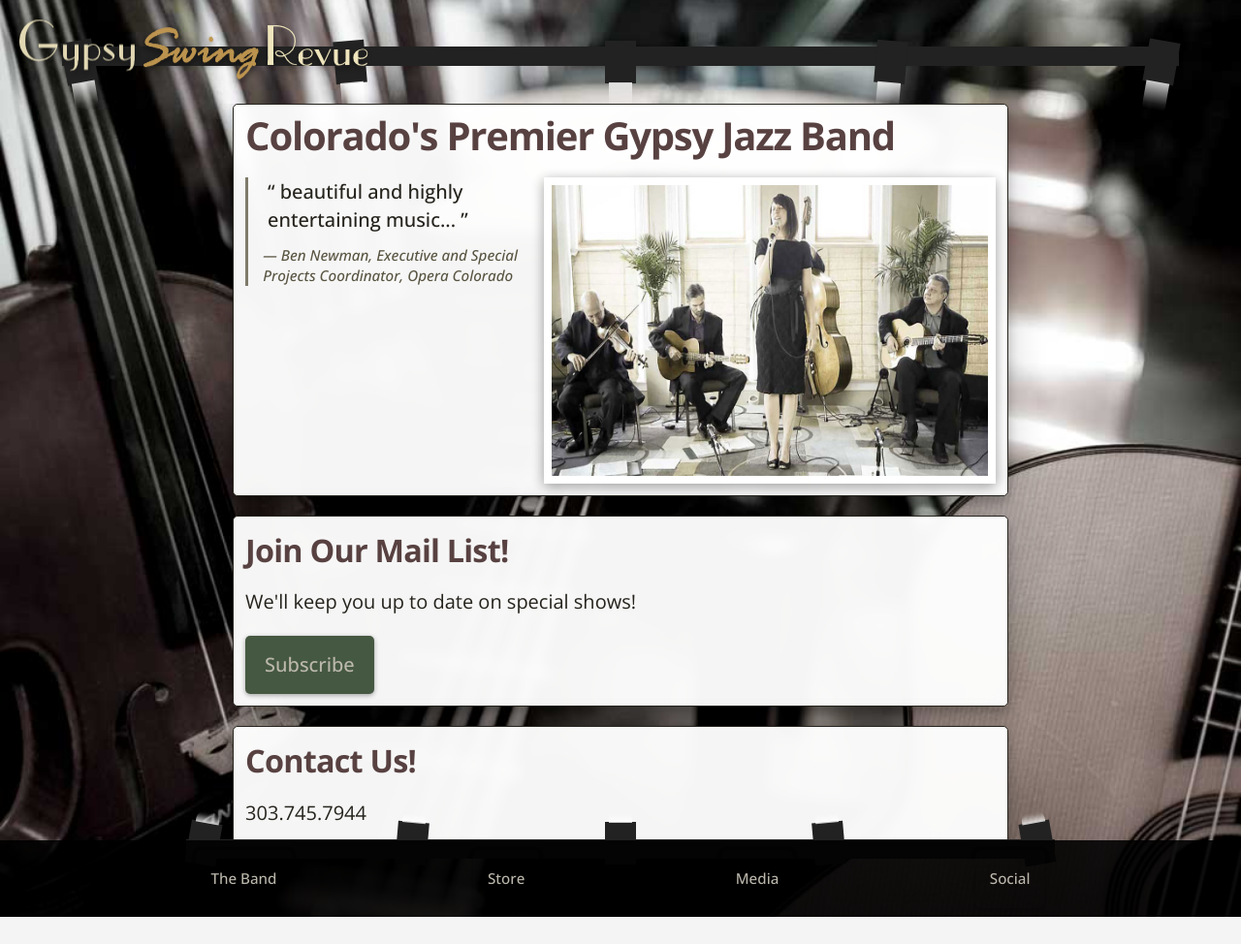
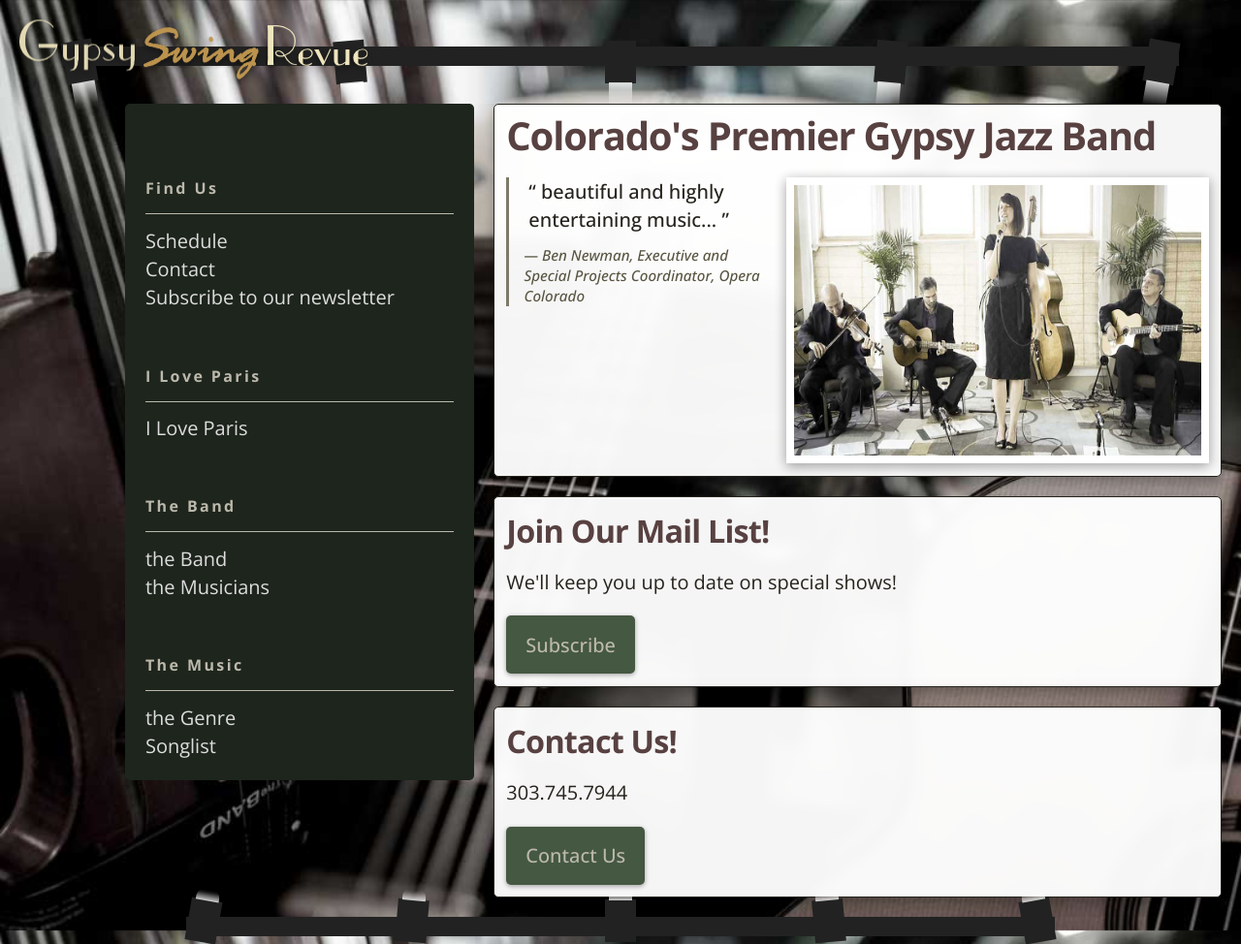
Before and after one commit to ElliotReed/gypsyswingrevue_django_v1, a Django app: page / in a window 1280 px wide. Shown: the whole page at 97% size. Before the commit the page ends 946 px from the top, so only its background shows below. Run offline with Django 4.2, Linux system fonts and the light colour scheme.

Commit message:
validate html bug fixes

```diff
--- a/core/templates/core/front-page.html
+++ b/core/templates/core/front-page.html
@@ -13,10 +13,10 @@ Gypsy Swing Revue | Colorado's Premier Gypsy Jazz Swing Band! | Weddings and Eve
 {% block content %}
 
 <!-- <div class="curtain">
-  <div class="curtain__panel curtain__panel--left">
+  <div class="curtain__panel curtain__panel-left">
     <div class="curtain__fold"></div>
   </div>
-  <div class="curtain__panel curtain__panel--right">
+  <div class="curtain__panel curtain__panel-right">
     <div class="curtain__fold"></div>
   </div>
 </div> -->
@@ -26,12 +26,12 @@ Gypsy Swing Revue | Colorado's Premier Gypsy Jazz Swing Band! | Weddings and Eve
     <h1 class="heading-1">Colorado's Premier Gypsy Jazz Band</h1>
 
     <div class="feature__inner">
-      <section data-viewer class="viewer">
+      <div data-viewer class="viewer">
         {% include 'core/partials/viewer.html' with image_prefixes=image_prefixes %}
-      </section>
-      <section data-testimonial>
+      </div>
+      <div data-testimonial>
         {% include 'core/partials/testimonials.html' with testimonials=testimonials %}
-      </section>
+      </div>
     </div>
   </section>
 </div>
@@ -70,9 +70,7 @@ Gypsy Swing Revue | Colorado's Premier Gypsy Jazz Swing Band! | Weddings and Eve
 <div class="container">
   <div class="panel contact">
     <h2 class="heading-2">Contact Us!</h4>
-      <div class="">
-        <subheader>303.745.7944</subheader>
-      </div>
+      <p>303.745.7944</p>
       <a href="/contact" class="link-as-button">Contact Us</a>
   </div>
 </div>
--- a/sass/abstracts/_functions.scss
+++ b/sass/abstracts/_functions.scss
@@ -42,6 +42,16 @@ $scale: (
   }
 
   @return #{$value +'rem'};
+}
+
+@function percent-scale($keys...) {
+  $value: $sizes;
+
+  @each $key in $keys {
+    $value: map-get($value, $key);
+  }
+
+  @return #{$value * 100 +'%'};
 }
 
 
--- a/sass/abstracts/_mixins.scss
+++ b/sass/abstracts/_mixins.scss
@@ -7,13 +7,19 @@
 @mixin appFixedContainer {
   display: grid;
   grid-template-rows: auto minmax(0, 1fr) auto;
+  grid-template-columns: 1fr;
   width: 100vw;
   min-height: 100vh;
   max-height: 100vh;
   overflow: hidden;
 
+  @include respondTo(tablet) {
+    grid-template-columns: 1fr 1.618fr;
+  }
+
+
   // add to the scrollable content container
-  >.scrollabel-content {
+  .scrollabel-content {
     overflow-y: auto;
     @include scrollbar;
     padding-bottom: variables.$spacer-md;
--- a/sass/components/_curtain.scss
+++ b/sass/components/_curtain.scss
@@ -44,11 +44,11 @@
 
     $animation-parameters: 2s 2s ease forwards;
 
-    &--left {
+    &-left {
       animation: liftLeftCurtain $animation-parameters;
     }
 
-    &--right {
+    &-right {
       animation: liftRightCurtain $animation-parameters;
 
       .curtain__fold {
--- a/sass/layouts/_footer.scss
+++ b/sass/layouts/_footer.scss
@@ -6,6 +6,11 @@ footer {
   // margin-top: calc(abstracts.$spacer-md * -2);
   background: transparentize(abstracts.color(min), .12);
   z-index: 1;
+
+  @include abstracts.respondTo(tablet) {
+    grid-column-start: 1;
+    grid-column-end: 3;
+  }
 }
 
 .footer__nav {
@@ -21,4 +26,8 @@ footer {
     align-items: center;
     font-size: abstracts.$fs-sm-rem;
   }
+
+  @include abstracts.respondTo(tablet) {
+    display: none;
+  }
 }
--- a/sass/layouts/_footlights.scss
+++ b/sass/layouts/_footlights.scss
@@ -10,6 +10,10 @@
   z-index: -1;
   isolation: isolate;
   mix-blend-mode: darken;
+
+  @include abstracts.respondTo(tablet) {
+    bottom: -1rem;
+  }
 
   &__stage {
     display: flex;
--- a/sass/layouts/_header.scss
+++ b/sass/layouts/_header.scss
@@ -3,6 +3,12 @@
 .site-header {
   position: relative;
   padding: abstracts.$spacer-md abstracts.$spacer-md;
+
+  @include abstracts.respondTo(tablet) {
+    grid-column-start: 1;
+    grid-column-end: 3;
+
+  }
 }
 
 
--- a/sass/layouts/_index.scss
+++ b/sass/layouts/_index.scss
@@ -4,4 +4,5 @@
 @forward 'footlights';
 @forward 'header';
 @forward 'logo';
+@forward 'page-menu';
 @forward 'spotlight';
--- /dev/null
+++ b/sass/layouts/_page-menu.scss
@@ -0,0 +1,38 @@
+@use '../abstracts';
+
+.page-menu {
+  display: none;
+  padding: 0 0 abstracts.$spacer-md abstracts.$spacer-md;
+
+  @include abstracts.respondTo(tablet) {
+    display: flex;
+    flex-direction: column;
+    align-items: flex-end;
+  }
+}
+
+.page-menu__container {
+  width: max(calc(abstracts.em-scale(100) * 100), abstracts.percent-scale(400));
+  border: 1px solid transparent;
+  border-radius: abstracts.$border-radius;
+  padding: abstracts.$spacer-md;
+  background: abstracts.color(green, 900);
+  overflow: hidden;
+}
+
+.menu__container-ul {
+  a {
+    display: block;
+    color: abstracts.color(white, 100);
+  }
+
+  h5 {
+    color: abstracts.color(brown, 100);
+    font-size: .8rem;
+    font-weight: 900;
+    margin-top: abstracts.$spacer-lg;
+    margin-bottom: abstracts.$spacer-sm;
+    border-bottom: 1px solid abstracts.color(brown, 100);
+    padding: abstracts.$spacer-lg 0 abstracts.$spacer-sm 0;
+  }
+}
--- a/templates/base.html
+++ b/templates/base.html
@@ -10,10 +10,8 @@
   <!-- <link rel="shortcut icon" href="{% static 'images/icons/icon-512x512.png' %}"> -->
   <link rel="preconnect" href="https://fonts.googleapis.com">
   <link rel="preconnect" href="https://fonts.gstatic.com" crossorigin>
-  <!-- <link rel="stylesheet" href="{% static 'css/reset.css' %}"> -->
   <link rel="stylesheet" href="{% static 'css/style.min.css' %}">
   <title>{% block title %}{% endblock %}</title>
-  <!-- <link href="https://fonts.googleapis.com/icon?family=Material+Icons" rel="stylesheet"> -->
   <link href="{% static 'fontawesomefree/css/all.min.css' %}" rel="stylesheet" type="text/css">
   <script defer src="{% static 'js/app.js' %}"></script>
   {% block script %}{% endblock script %}
@@ -22,6 +20,9 @@
 <body class="site-background">
 
   {% include 'header.html' %}
+
+  {% include 'partials/page_menu.html' %}
+
   <main class="main scrollabel-content">
     {% block content %}
     {% endblock content %}
--- a/templates/header.html
+++ b/templates/header.html
@@ -2,11 +2,7 @@
 
 <header class="site-header">
 
-  <a class="logo" href="/">
-    <img class="gypsy" src="{% static 'images/logo/Gypsy.svg' %}" alt="logo" />
-    <img class="swing" src="{% static 'images/logo/Swing.svg' %}" alt="logo" />
-    <img class="revue" src="{% static 'images/logo/Revue.svg' %}" alt="logo" />
-  </a>
+  {% include 'partials/logo.html' %}
 
   <!-- <Spotlight /> -->
   <div class="spotlight">
--- /dev/null
+++ b/templates/partials/logo.html
@@ -0,0 +1,7 @@
+{% load static %}
+
+<a class="logo" href="/">
+  <img class="gypsy" src="{% static 'images/logo/Gypsy.svg' %}" alt="logo" />
+  <img class="swing" src="{% static 'images/logo/Swing.svg' %}" alt="logo" />
+  <img class="revue" src="{% static 'images/logo/Revue.svg' %}" alt="logo" />
+</a>
--- /dev/null
+++ b/templates/partials/page_menu.html
@@ -0,0 +1,52 @@
+<aside class="page-menu">
+  <nav class="page-menu__container">
+
+    <ul class="menu__container-ul">
+      <li>
+        <h5>Find Us</h5>
+        <ul>
+          <li>
+            <a href="/schedule">Schedule</a>
+          </li>
+          <li>
+            <a href="/contact#contact">Contact</a>
+          </li>
+          <li>
+            <a href="/contact#newsletter__subscribe">Subscribe to our newsletter</a>
+          </li>
+        </ul>
+      </li>
+      <li>
+        <h5>I Love Paris</h5>
+        <ul>
+          <li>
+            <a href="/iloveparis">I Love Paris</a>
+          </li>
+        </ul>
+      </li>
+      <li>
+        <h5>The Band</h5>
+        <ul>
+          <li>
+            <a href="/theband#band">the Band</a>
+          </li>
+          <li>
+            <a href="/theband#musicians">the Musicians</a>
+          </li>
+        </ul>
+      </li>
+      <li>
+        <h5>The Music</h5>
+        <ul>
+          <li>
+            <a href="/theband/#genre">the Genre</a>
+          </li>
+          <li>
+            <a href="songlist">Songlist</a>
+          </li>
+        </ul>
+      </li>
+    </ul>
+
+  </nav>
+</aside>
```
Also changed, not shown: Notes.md (added, +3 -0 lines), static/css/style.css (+145 -9 lines), static/css/style.min.css, 2 other files.
